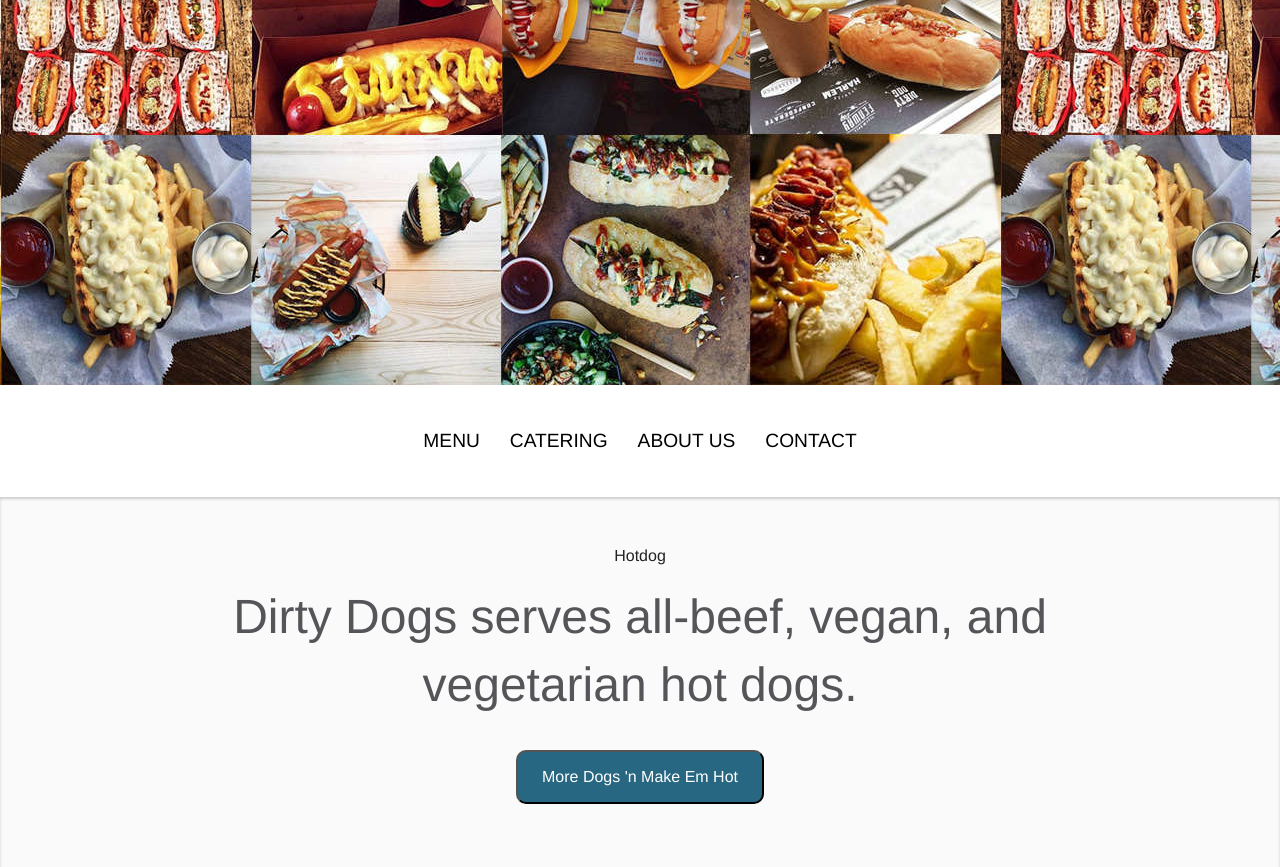
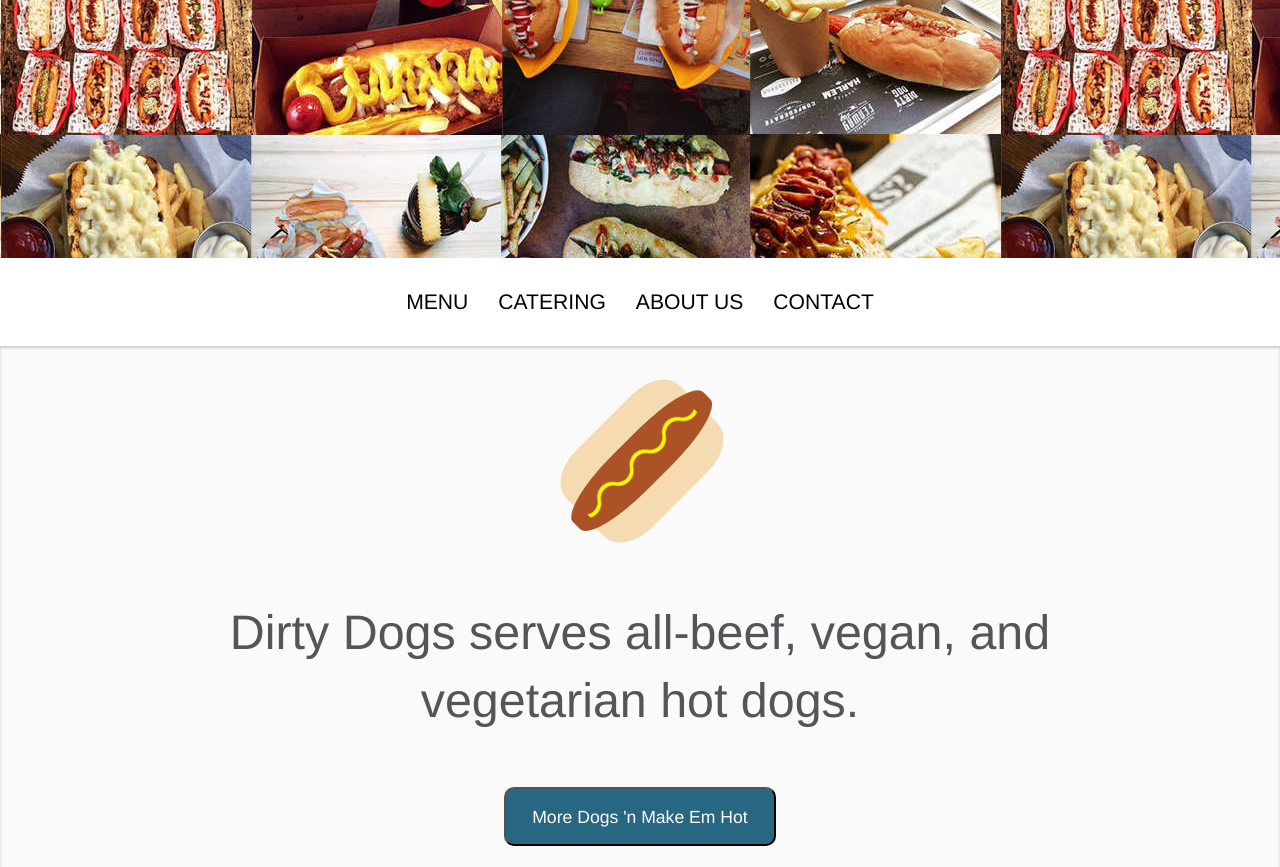
Before and after one commit to alexfinnarn/hotdogs, a plain HTML site: page index.html in a window 1280 px wide. Shown: the part 117-984 px from the top of the page. Drawn offline with nearby package versions, Linux system fonts and the light colour scheme.

Commit message:
add CSS hotdog and cta animations

```diff
--- a/css/menu.css
+++ b/css/menu.css
@@ -144,7 +144,7 @@
         height: auto;
         display: block;
         margin: 0 auto;
-        padding: 2rem 0;
+        padding: 1rem 0;
     }
 
     .main-menu ul {
--- a/css/styles.css
+++ b/css/styles.css
@@ -1,6 +1,6 @@
 html {
     color: #222;
-    font-size: 1em;
+    font-size: 1.1em;
     line-height: 1.4;
     font-family: Helvetica, sans-serif;
 }
@@ -17,7 +17,7 @@ ion-icon {
     padding: 0;
     margin: -1px;
     overflow: hidden;
-    clip: rect(0,0,0,0);
+    clip: rect(0, 0, 0, 0);
     border: 0;
 }
 
@@ -69,36 +69,130 @@ ion-icon {
     justify-content: center;
     align-items: center;
     flex-direction: column;
-    padding-top: 3rem;
-    padding-bottom: 4rem;
+    padding-top: 4rem;
+    padding-bottom: 8rem;
     background-color: #fbfafa;
     box-shadow: inset 0px 2px 3px #cccccc;
 }
 
-.main-cta__hotdog {
-    display: flex;
-    flex: 1;
+.main-cta__hotdog-container {
+    position: relative;
+    display: block;
+    /*margin: 8% auto auto;*/
+    width: 400px;
+    height: 200px;
+    background: none;
+
+    animation: fadeIn ease 3s;
+    animation-fill-mode: forwards;
+    animation-delay: 1s;
+    opacity: 0;
 }
 
+/*.main-cta__hotdog-container:hover {*/
+/*    animation: spin 1s;*/
+/*}*/
+
+
+.main-cta__hotdog-bun {
+    position: absolute;
+    /*top: 16.5%;*/
+    left: 37%;
+    width: 27%;
+    height: 80%;
+    background: #f5dbb2;
+    border-radius: 25%;
+    transform: rotate(45deg);
+}
+
+.main-cta__hotdog {
+    position: absolute;
+    top: -7.5%;
+    left: 27%;
+    width: 45%;
+    height: 115%;
+    background: #ab5326;
+    border-radius: 40%;
+}
+
+.main-cta__hotdog-mustard {
+    position: absolute;
+    top: 44%;
+    right: -96%;;
+    transform: rotate(90deg);
+}
+
+.main-cta__hotdog-mustard-image {
+
+}
+
+@keyframes fadeIn {
+    0% {
+        opacity: 0;
+    }
+    100% {
+        opacity: 1;
+    }
+}
+
+@keyframes spin {
+    0% {
+        opacity: 1;
+    }
+    100% {
+        opacity: 1;
+        transform: rotate(360deg);
+    }
+}
+
+
 .main-cta__message {
-    display: flex;
-    flex: 1;
     color: #555559;
-    font-size: 1.5rem;
+    font-size: 2.0rem;
     font-weight: 100;
-    max-width: calc(100% - 10rem);
+    max-width: calc(100% - 6rem);
     text-align: center;
-    margin-bottom: 2rem;
+    margin-bottom: 3rem;
     margin-top: 1rem;
+
+    animation: slideInFromLeft 1.5s;
+    animation-delay: 2s;
+    animation-fill-mode: forwards;
+    opacity: 0;
+}
+
+@keyframes slideInFromLeft {
+    0% {
+        opacity: 0;
+        transform: translateX(-100%);
+    }
+    100% {
+        opacity: 1;
+        transform: translateX(0);
+    }
 }
 
 .main-cta__button {
-    display: flex;
-    flex: 1;
     padding: 1.0rem 1.5rem;
     border-radius: 10px;
     background-color: #286782;
     color: #ffffff;
+
+    animation: slideUpFromBottom 1s;
+    animation-delay: 3.5s;
+    animation-fill-mode: forwards;
+    opacity: 0;
+}
+
+@keyframes slideUpFromBottom {
+    0% {
+        opacity: 0;
+        transform: translateY(100%);
+    }
+    100% {
+        opacity: 1;
+        transform: translateY(0);
+    }
 }
 
 .hotdog-types {
@@ -119,8 +213,8 @@ ion-icon {
 }
 
 .hotdog-type__image {
-    max-width:100%;
-    height:auto;
+    max-width: 100%;
+    height: auto;
     /*margin-bottom: 2rem;*/
 }
 
@@ -180,8 +274,8 @@ ion-icon {
 
 @media (min-width: 768px) {
     .hotdog-leader {
-        height: 502px;
-        background-image: linear-gradient(to bottom, rgba(0,0,0,1) 0%,rgba(0,0,0,0) 25%),
+        height: 375px;
+        background-image: linear-gradient(to bottom, rgba(0, 0, 0, 1) 0%, rgba(0, 0, 0, 0) 25%),
         url("/images/header-background.jpeg");
         background-repeat: repeat-x;
     }
@@ -194,7 +288,7 @@ ion-icon {
         align-items: center;
         padding: 2rem;
         text-decoration: none;
-        font-size: 1.5rem;
+        font-size: 1.2rem;
     }
 
     ion-icon {
@@ -223,8 +317,12 @@ ion-icon {
         padding-top: 0;
     }
 
+    .main-cta {
+        padding-top: 2rem;
+    }
+
     .main-cta__message {
-        font-size: 3rem;
+        font-size: 2.75rem;
         max-width: 920px;
     }
 
--- a/index.html
+++ b/index.html
@@ -75,27 +75,35 @@
 </header>
 <main class="content" role="main">
   <section class="main-cta">
-    <div class="main-cta__hotdog">Hotdog</div>
+    <div class="main-cta__hotdog-container">
+      <div class="main-cta__hotdog-bun">
+        <div class="main-cta__hotdog">
+          <div class="main-cta__hotdog-mustard">
+            <img class="main-cta__hotdog-mustard-image" src="/images/mustard-line.png" alt="mustard">
+          </div>
+        </div>
+      </div>
+    </div>
     <h1 class="main-cta__message">Dirty Dogs serves all-beef, vegan, and vegetarian hot dogs.</h1>
     <button class="main-cta__button">More Dogs 'n Make Em Hot</button>
   </section>
   <section class="hotdog-types">
     <div class="hotdog-type__beef">
-      <img class="hotdog-type__image" src="/images/hotdog-beef.jpeg" alt="Beef Hotdog">
+      <img class="hotdog-type__image" src="/images/hotdog-beef.jpeg" alt="Beef Hotdog" loading="lazy">
       <div class="hotdog-type__information">
         <div class="hotdog-type__title">Gourmet All Beef Hotdogs</div>
         <div class="hotdog-type__description">aliquet sagittis id consectetur purus ut faucibus pulvinar elementum integer enim neque volutpat ac tincidunt vitae semper quis lectus nulla</div>
       </div>
     </div>
     <div class="hotdog-type__vegan">
-      <img class="hotdog-type__image" src="/images/hotdog-vegan.jpeg" alt="Vegan Hotdog">
+      <img class="hotdog-type__image" src="/images/hotdog-vegan.jpeg" alt="Vegan Hotdog" loading="lazy">
       <div class="hotdog-type__information">
         <div class="hotdog-type__title">Vegan Hotdogs</div>
         <div class="hotdog-type__description">aliquet sagittis id consectetur purus ut faucibus pulvinar elementum integer enim neque volutpat ac tincidunt vitae semper quis lectus nulla</div>
       </div>
     </div>
     <div class="hotdog-type__vegetarian">
-      <img class="hotdog-type__image" src="/images/hotdog-vegetarian.jpeg" alt="Vegetarian Hotdog">
+      <img class="hotdog-type__image" src="/images/hotdog-vegetarian.jpeg" alt="Vegetarian Hotdog" loading="lazy">
       <div class="hotdog-type__information">
         <div class="hotdog-type__title">Vegetarian Hotdogs</div>
         <div class="hotdog-type__description">aliquet sagittis id consectetur purus ut faucibus pulvinar elementum integer enim neque volutpat ac tincidunt vitae semper quis lectus nulla</div>
```
Also changed, not shown: images/mustard-line.png (added).
